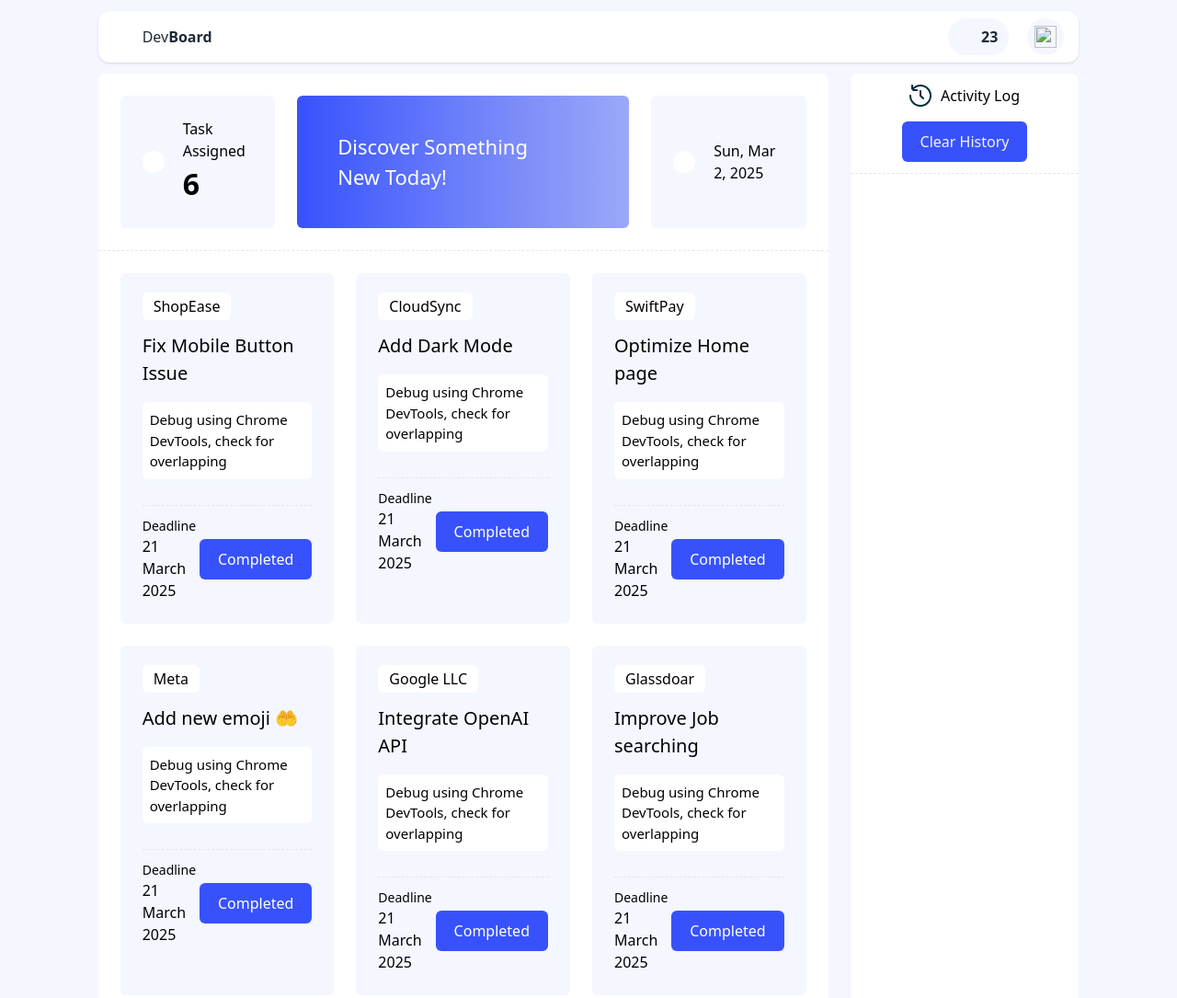
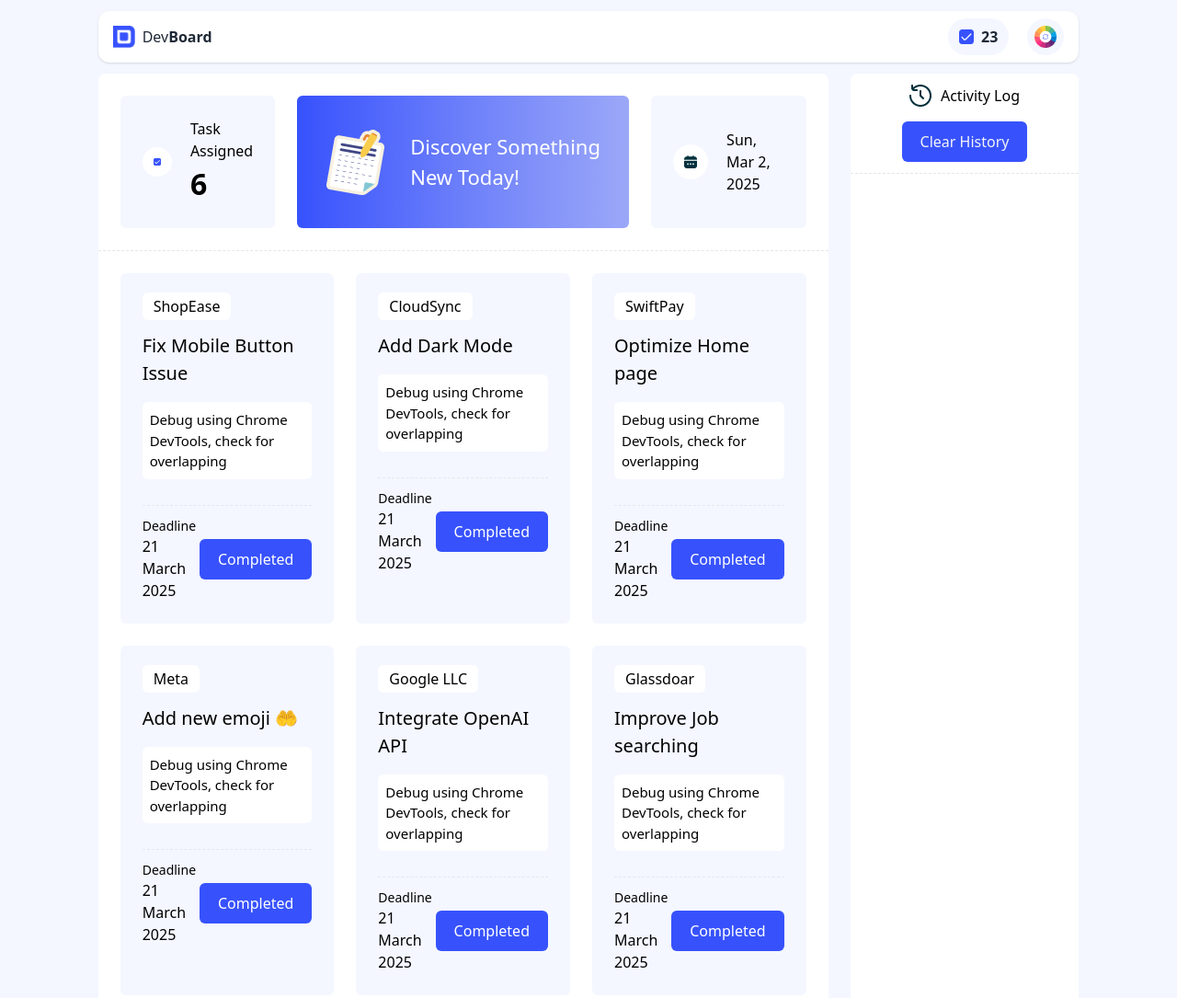
Before and after one commit to prattaysaha05/Assignment-5, a plain HTML site: page index.html in a window 1280 px wide. Shown: the whole page at 92% size. Drawn offline with nearby package versions, Linux system fonts and the light colour scheme; the site is published under a folder, as on GitHub Pages, so addresses that start at the root find nothing.

Commit message:
all done

```diff
--- a/index.html
+++ b/index.html
@@ -27,19 +27,19 @@
       <nav class=" md:w-10/12 py-2 px-4 bg-base-100 shadow mx-auto rounded-xl flex justify-between items-center">
         <div class="logo flex gap-2">
           <div class="">
-            <img class="w-6" src="/assets/logo.png" alt="">
+            <img class="w-6" src="assets/logo.png" alt="">
           </div>
           <h2>Dev<span class="font-bold">Board</span></h2>
         </div>
 
         <div class="flex gap-5">
           <div class="flex items-center gap-2 py-2 px-3 bg-[#F4F7FF] rounded-full">
-            <img class="w-4 h-4" src="/assets/checkbox.png" alt="">
+            <img class="w-4 h-4" src="assets/checkbox.png" alt="">
             <h2 id="completed-task" class="font-bold">23</h2>
           </div>
 
           <div id="theme-btn" class="flex cursor-pointer items-center gap-2 p-2 bg-[#F4F7FF] rounded-full">
-            <img id="spin-color" class="w-6 h-6 active:animate-spin" src="/assets/theme-btn.png" alt="">
+            <img id="spin-color" class="w-6 h-6 active:animate-spin" src="assets/theme-btn.png" alt="">
           </div>
         </div>
       </nav>
@@ -52,7 +52,7 @@
           <div
             class="col-span-3 bg-[#F4F7FF] p-6 rounded-md flex gap-5 items-center"
           >
-            <div class="img p-3 bg-base-100 rounded-full"><img src="/assets/checkbox.png" alt="" /></div>
+            <div class="img p-3 bg-base-100 rounded-full"><img src="assets/checkbox.png" alt="" /></div>
             <div>
               <p class="font-poppins text-base">Task Assigned</p>
               <h3 id="taskAssigned" class="text-[32px] font-poppins font-bold">6</h3>
@@ -60,7 +60,7 @@
           </div>
             <a href="blog.html" class="col-span-6 bg-gradient-to-r from-[#3752FD] via-[#6C7FFA] to-[#9BA8F8] text-white p-6 rounded-md flex gap-5 items-center"
           >
-              <div><img src="/assets/board.png" alt="" /></div>
+              <div><img src="assets/board.png" alt="" /></div>
             <div>
               <p class="font-poppins text-[22px]">
                 Discover Something <br />
@@ -71,7 +71,7 @@
           <div
             class="col-span-3 bg-[#F4F7FF] p-6 rounded-md flex gap-5 items-center"
           >
-            <div class="img p-3 bg-base-100 rounded-full"><img src="/assets/calender.png" alt="" /></div>
+            <div class="img p-3 bg-base-100 rounded-full"><img src="assets/calender.png" alt="" /></div>
             <div>
               <p id="currentDate" class="font-poppins text-[16px]"></p>
             </div>
```
